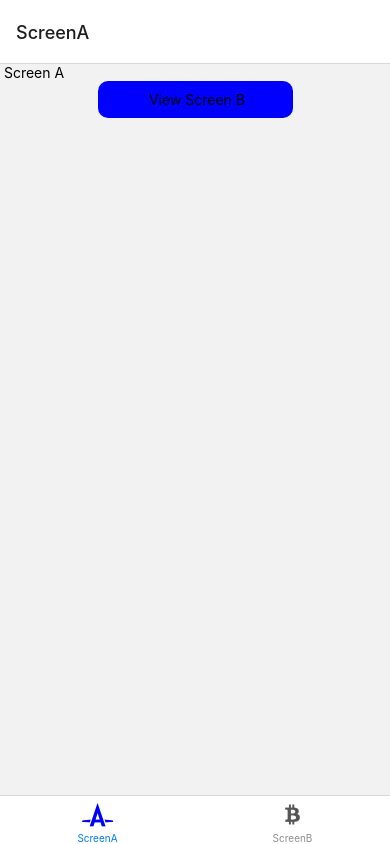
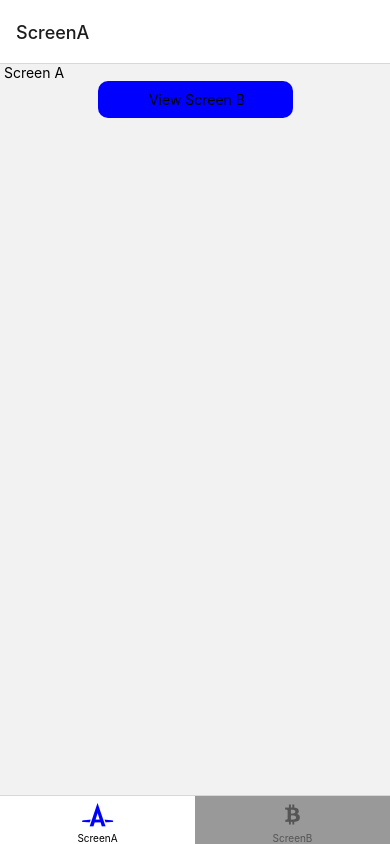
Before and after one commit to GreatEki/cli-project, a React Native app: screen /ScreenA in a window 390 px wide. Built offline with nearby package versions, Linux system fonts and the light colour scheme.

Commit message:
adding background colors to tabs

```diff
--- a/src/App.js
+++ b/src/App.js
@@ -32,7 +32,13 @@ const App = () => {
             }
             return <FontAwesome5 name={iconName} size={size} color={color} />;
           },
-        })}>
+        })}
+        tabBarOptions={{
+          activeTintColor: '#fof',
+          inactiveTintColor: '#555',
+          activeBackgroundColor: '#fff',
+          inactiveBackgroundColor: '#999',
+        }}>
         <Tab.Screen name="ScreenA" component={ScreenA} />
         <Tab.Screen name="ScreenB" component={ScreenB} />
       </Tab.Navigator>
```
